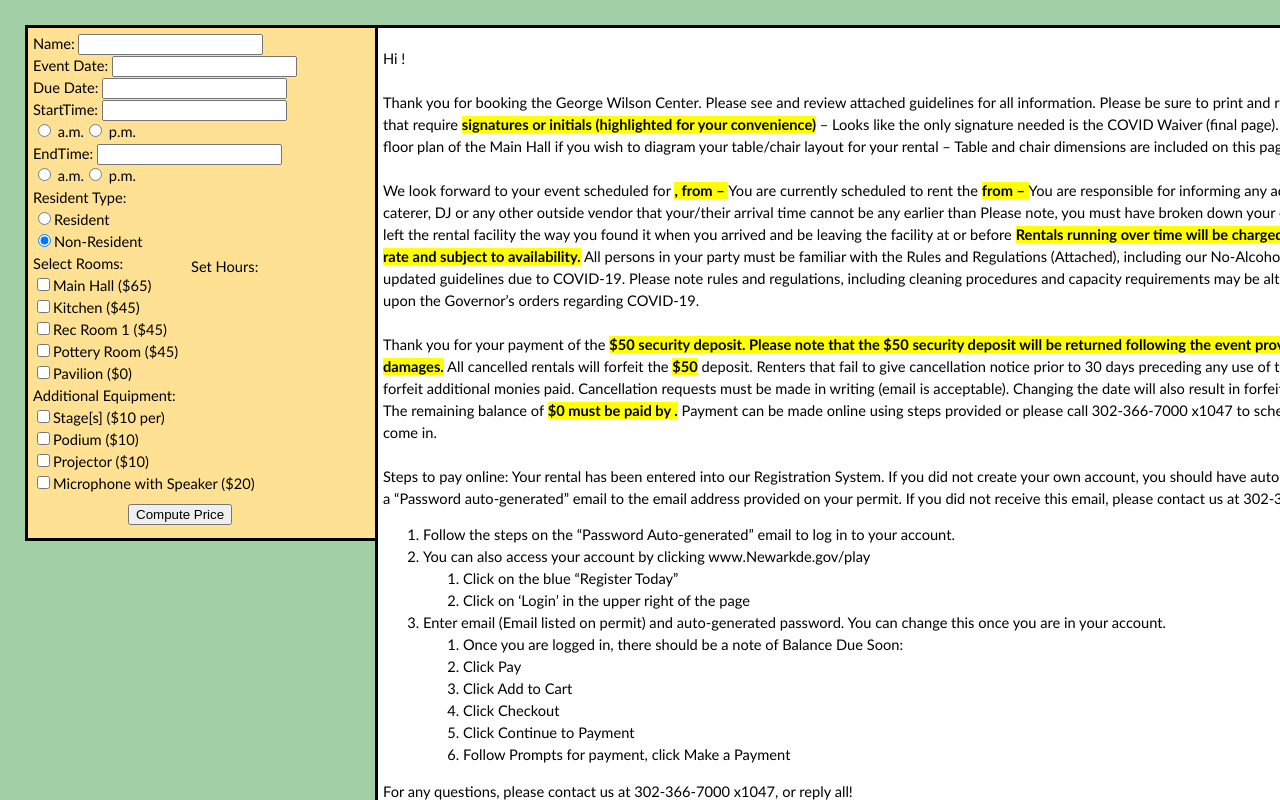
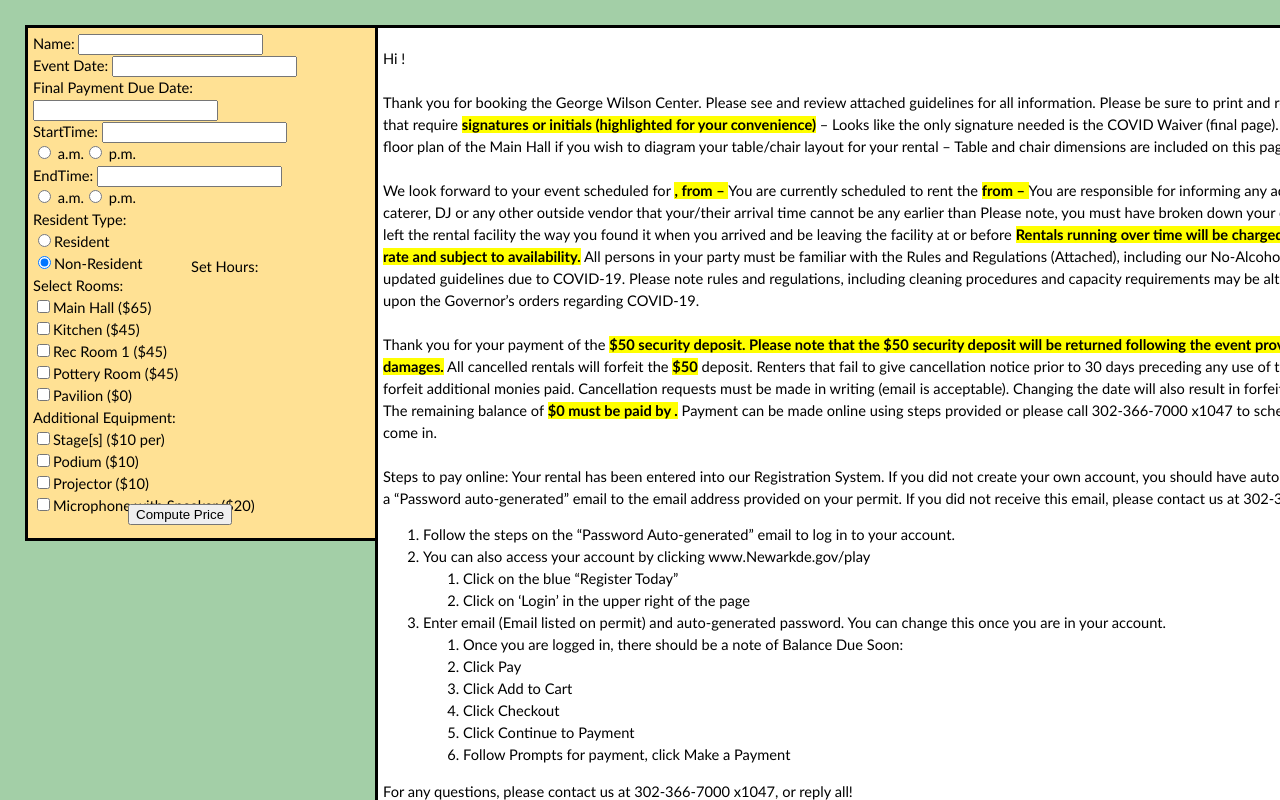
Before and after one commit to mlorang/Confirmation-Email, a React (Create React App) app: page / in a window 1280 px wide. Shown: the top 800 px of the page. Built offline with nearby package versions, Linux system fonts and the light colour scheme.

Commit message:
Added final payment due date

```diff
--- a/src/components/GWCDate.tsx
+++ b/src/components/GWCDate.tsx
@@ -22,7 +22,7 @@ function GWCDate({ eventDate, setEventDate, dueDate, setDueDate }: SetDate) {
       <Form.Label>Event Date: </Form.Label>
       <Form.Control value={eventDate} onChange={updateEventDate} />
       <br></br>
-      <Form.Label>Due Date: </Form.Label>
+      <Form.Label>Final Payment Due Date: </Form.Label>
       <Form.Control value={dueDate} onChange={updateDueDate} />
     </div>
   );
```
